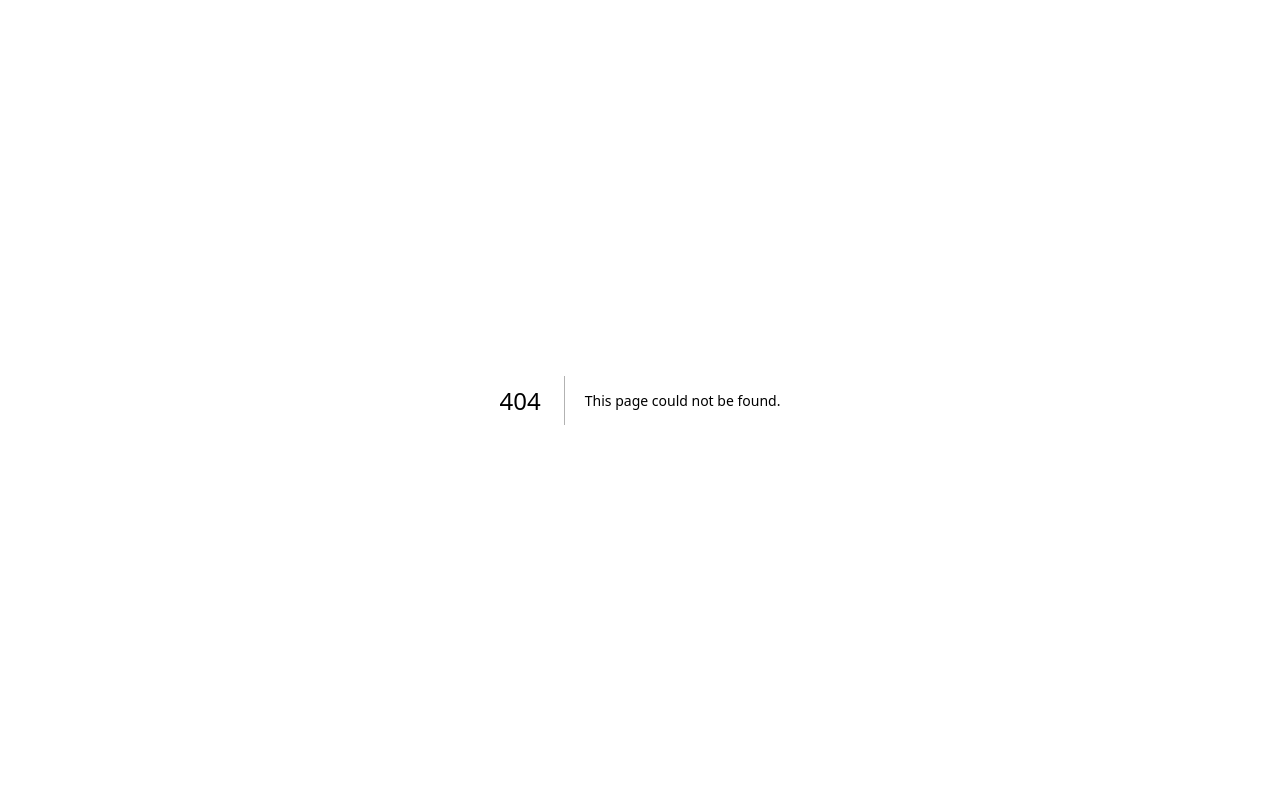
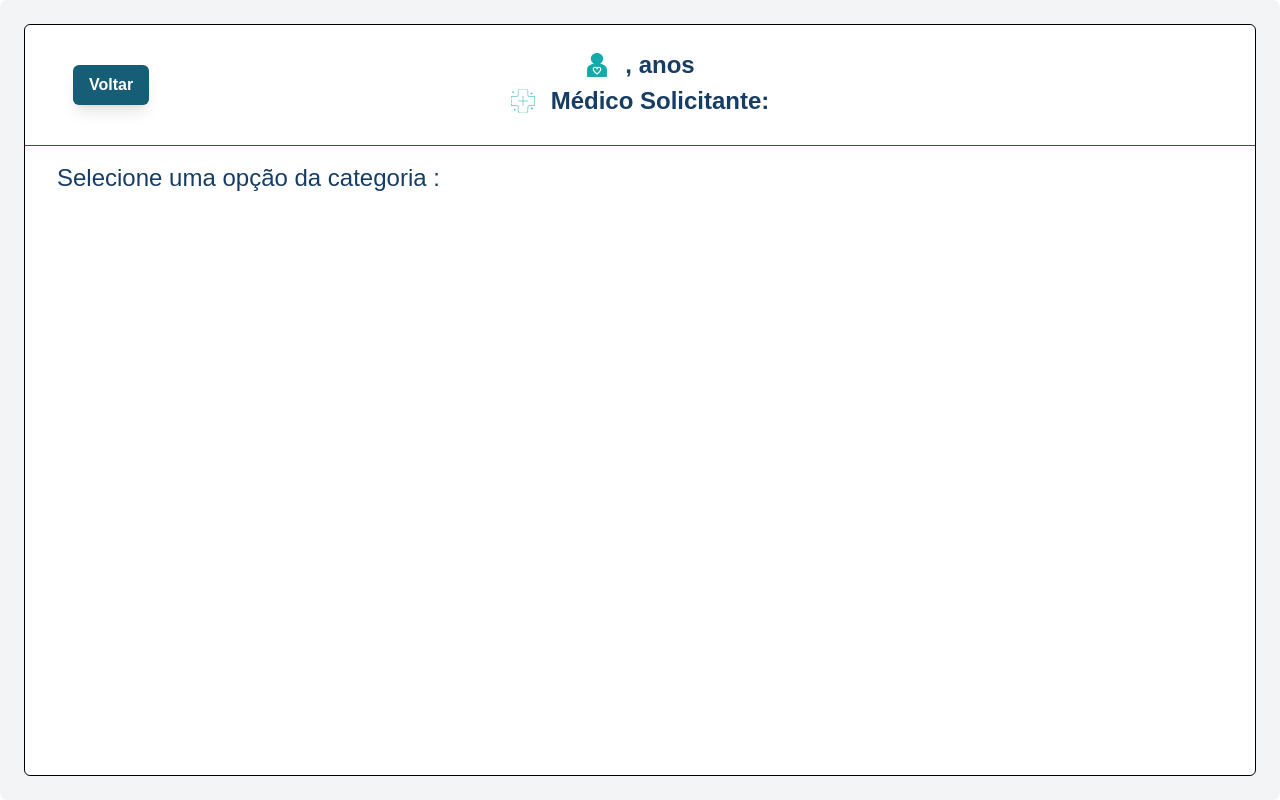
Before and after one commit to CaioAndersonMM/Laudocs, a Next.js app in the folder laudocs/: page /consultatype in a window 1280 px wide. Before the commit this address had no page. Built offline with nearby package versions, Linux system fonts and the light colour scheme.

Commit message:
feat: Tela de consultas por tipo e Card com os tipos de ultrassom

```diff
--- /dev/null
+++ b/laudocs/src/app/consultatype/page.tsx
@@ -0,0 +1,76 @@
+"use client";
+import React from 'react';
+import { useSearchParams } from 'next/navigation';
+import { Box } from '@mui/material';
+import { consultations, optionsMap } from '@/utils/consultations'; // Importando as constantes
+import ConsultationCard from '@/components/ConsultationCard';
+import { useRouter } from 'next/navigation';
+
+
+const ConsultaPage = () => {
+    const router = useRouter();
+
+    const handleVoltar = () => {
+        router.push('/consultas');
+    };
+
+
+    const searchParams = useSearchParams();
+    const consulta = searchParams.get('consultation') as keyof typeof optionsMap | null;
+    const patientId = searchParams.get('patientId');
+    const patientName = searchParams.get('patientName');
+    const patientAge = searchParams.get('patientAge');
+    const solicitingDoctor = searchParams.get('doctor');
+
+    const handleCardClick = (title: string) => {
+        // Lógica para o que deve acontecer ao clicar no cartão
+        alert(`Você clicou na ${title}`);
+    };
+
+    const renderOptions = () => {
+        const selectedOptions = consulta ? optionsMap[consulta] || [] : [];
+
+        return selectedOptions.map((option: { title: string; options: string; }) => (
+            <ConsultationCard
+                title={option.title}
+                options={option.options}
+                onClick={() => handleCardClick(option.title)}
+                key={option.title}
+            />
+        ));
+    };
+
+    return (
+        <div className="bg-gray-100 h-screen p-6 rounded-lg">
+            <div className='text-[#173D65] border border-black rounded-md bg-white h-full'>
+                <div className="relative "> {/* Contêiner com posição relativa */}
+                    <button onClick={handleVoltar}
+
+                        className="absolute left-12 top-4 px-4 py-2 bg-cyan-800 text-white font-bold rounded-md shadow-lg hover:bg-cyan-700 transition duration-300 ease-in-out">
+                        Voltar
+                    </button>
+
+                    <div className='text-center mt-6 jus'>
+                        <div className="flex items-center justify-center mb-1">
+                            <img src="/assets/patientIcon.svg" alt="Ícone Médico" className="w-6 h-6" />
+                            <h3 className="ml-4 text-2xl font-bold">{patientName}, {patientAge} anos</h3>
+                        </div>
+
+                        <div className="flex items-center justify-center mb-2"> {/* Consertar aqui */}
+                            <img src="/assets/medicIcon.svg" alt="Ícone Hospital" className="w-6 h-6" />
+                            <p className="ml-4 text-2xl font-bold">Médico Solicitante: {solicitingDoctor}</p>
+                        </div>
+
+                        <hr className='border-1 border-cyan-800 mt-7' />
+                    </div>
+                </div>
+                <h1 className='text-2xl mt-4 ml-8'>Selecione uma opção da categoria {consulta}:</h1>
+                <Box sx={{ display: 'flex', flexWrap: 'wrap', padding: 2 }}> {/* Flexbox para cartões lado a lado */}
+                    {renderOptions()}
+                </Box>
+            </div>
+        </div>
+    );
+};
+
+export default ConsultaPage;
--- /dev/null
+++ b/laudocs/src/components/ConsultationCard.tsx
@@ -0,0 +1,38 @@
+// ConsultationCard.tsx
+import React from 'react';
+import { Card, CardContent, Typography } from '@mui/material';
+
+interface ConsultationCardProps {
+    title: string;
+    options: string;
+    onClick: () => void; // Adicionando a propriedade onClick
+}
+
+const ConsultationCard: React.FC<ConsultationCardProps> = ({ title, options, onClick }) => {
+    return (
+        <Card
+            sx={{
+                backgroundColor: '#15AAAA',
+                margin: 1,
+                flex: '1 0 21%',
+                cursor: 'pointer', // Muda o cursor para indicar que é clicável
+                '&:hover': {
+                    backgroundColor: '#0A8B8B', // Cor ao passar o mouse
+                },
+            }}
+            onClick={onClick} // Adicionando o manipulador de clique
+            key={title}
+        >
+            <CardContent>
+                <Typography variant="h5" color="white">
+                    {title}
+                </Typography>
+                <Typography variant="body1" color="white">
+                    {options}
+                </Typography>
+            </CardContent>
+        </Card>
+    );
+};
+
+export default ConsultationCard;
```
